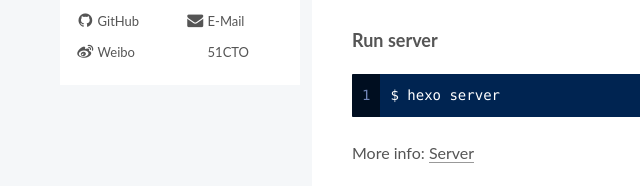
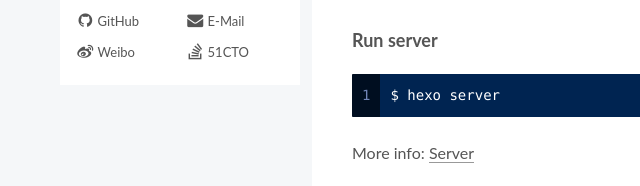
Before and after one commit to DevGuoshao/DevGuoshao.github.io, a plain HTML site: page index.html in a window 1280 px wide. Shown: the part 533-719 px from the top of the page, 0-640 px from the left. Drawn offline with Linux system fonts and the light colour scheme.

Commit message:
Site updated: 2018-12-21 16:11:43

```diff
--- a/css/main.css
+++ b/css/main.css
@@ -1856,7 +1856,7 @@ pre .javascript .function {
   width: 4px;
   height: 4px;
   border-radius: 50%;
-  background: #e3ffb6;
+  background: #ac5ec3;
 }
 .links-of-blogroll {
   font-size: 13px;
--- a/index.html
+++ b/index.html
@@ -579,7 +579,7 @@
 
 
 
-                  <a href="http://blog.51cto.com/gshao" title="51CTO &rarr; http://blog.51cto.com/gshao" rel="noopener" target="_blank"><i class="fa fa-fw fa-blog"></i>51CTO</a>
+                  <a href="http://blog.51cto.com/gshao" title="51CTO &rarr; http://blog.51cto.com/gshao" rel="noopener" target="_blank"><i class="fa fa-fw fa-stack-overflow"></i>51CTO</a>
                 </span>
 
             </div>
```
Also changed, not shown: 2018/12/21/hello-world/index.html (+1 -1 lines), archives/2018/12/index.html (+1 -1 lines), archives/2018/index.html (+1 -1 lines), archives/index.html (+1 -1 lines).
